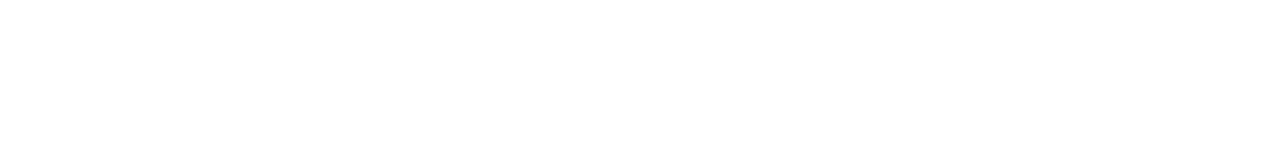
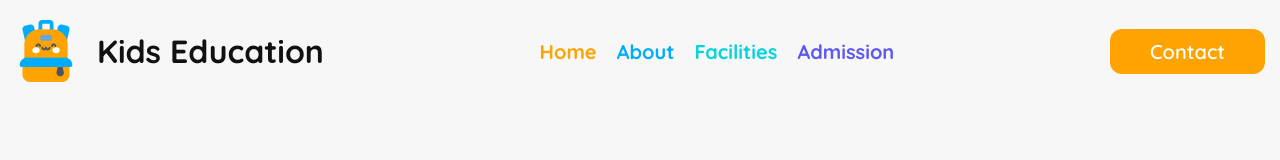
Before and after one commit to 4kamruzzaman/b11-assignment-2-repo, a plain HTML site: page index.html in a window 1280 px wide. Drawn offline with Linux system fonts and the light colour scheme.

Commit message:
add HTML structure and styles for Kids Education website

```diff
--- a/DEMO FILES/css/style.css
+++ /dev/null
@@ -1,5 +0,0 @@
-* {
-    margin: 0;
-    padding: 0;
-    box-sizing: border-box;
-}
--- /dev/null
+++ b/css/style.css
@@ -0,0 +1,139 @@
+:root {
+    --black: #111111;
+    --orange: #FEA301;
+    --blue: #01ACFD;
+    --cyan: #05D4DF;
+    --purple: #5D58EF;
+    --white: #ffffff;
+    --bgcolor: #F7F7F7;
+}
+
+* {
+    margin: 0;
+    padding: 0;
+    border: 0;
+    outline: 0;
+    text-decoration: none;
+    box-sizing: border-box;
+}
+
+body {
+    font-family: 'Quicksand', serif;
+    font-optical-sizing: auto;
+    font-weight: 400;
+    font-style: normal;
+    font-size: 20px;
+    background-color: var(--bgcolor);
+}
+
+button {
+    font-family: 'Quicksand', serif;
+    cursor: pointer;
+}
+
+.black {
+    color: var(--black);
+}
+
+.orange {
+    color: var(--orange);
+}
+
+.blue {
+    color: var(--blue);
+}
+
+.cyan {
+    color: var(--cyan);
+}
+
+.purple {
+    color: var(--purple);
+}
+
+.raleway-font {
+    font-family: 'Raleway', sans-serif;
+    font-optical-sizing: auto;
+    font-weight: 500;
+    font-style: normal;
+}
+
+.container {
+    max-width: calc(1290px - 40px);
+    margin: 0 auto;
+}
+
+/* Navbar */
+
+nav {
+    display: flex;
+    justify-content: space-between;
+    align-items: center;
+    padding: 20px 0;
+    margin-bottom: 20px;
+}
+
+.logo, nav ul {
+    display: flex;
+    justify-content: space-between;
+    align-items: center;
+}
+
+nav ul li {
+    margin: 0 10px;
+    font-weight: 700;
+    list-style: none;
+}
+
+nav img {
+    width: 62px;
+    height: 62px;
+    margin-right: 20px;
+}
+
+.navtitle {
+    font-size: 32px;
+    font-weight: 700;
+    color: var(--black);
+    line-height: 30px;
+}
+
+.contactbtn {
+    background-color: var(--orange);
+    color: var(--white);
+    padding: 10px 40px;
+    border-radius: 12px;
+    font-weight: 600;
+    font-size: 20px;
+}
+.contactbtn:hover {
+    background-color: var(--blue);
+}
+
+/* Extra small devices (portrait phones, less than 576px) */
+@media (max-width: 575.98px) {}
+
+/* Small devices (landscape phones, 576px and up) */
+@media (min-width: 576px) and (max-width: 767.98px) {
+    .sitesflex li {
+        width: calc(100% - 14px);
+    }
+}
+
+/* Medium devices (tablets, 768px and up) */
+@media (min-width: 768px) and (max-width: 991.98px) {}
+
+/* Large devices (desktops, 992px and up) */
+@media (min-width: 992px) and (max-width: 1199.98px) {}
+
+/* Extra large devices (large desktops, 1200px and up) */
+@media (min-width: 1200px) and (max-width: 1920px) {}
+
+/* Extra largerXX devices (large desktops, 1921px and up) */
+/*
+@media (min-width: 1921px) {
+    .container {
+        max-width: calc(1920px - 40px);
+    }
+}
+*/
--- a/index.html
+++ b/index.html
@@ -3,9 +3,38 @@
 <head>
     <meta charset="UTF-8">
     <meta name="viewport" content="width=device-width, initial-scale=1.0">
-    <title>Document</title>
+    <link rel="shortcut icon" href="assets/logo.png" type="image/x-icon">
+    <title>Kids Education - Batch 11 Assignment 2</title>
+    <link rel="preconnect" href="https://fonts.googleapis.com">
+    <link rel="preconnect" href="https://fonts.gstatic.com" crossorigin>
+    <link href="https://fonts.googleapis.com/css2?family=Quicksand:wght@300..700&display=swap" rel="stylesheet">
+    <link href="https://fonts.googleapis.com/css2?family=Raleway:ital,wght@0,500;1,500&display=swap" rel="stylesheet">
+    <link rel="stylesheet" href="css/style.css">
+    <link rel="stylesheet" href="https://cdnjs.cloudflare.com/ajax/libs/font-awesome/5.15.4/css/all.min.css">
 </head>
 <body>
+    <header>
+        <nav class="container">
+            <div class="logo">
+                <img src="assets/logo.png" alt="Kids Education">
+            <div class="navtitle">
+                Kids Education
+            </div>
+            </div>
+            <ul>
+                <li><a class="orange" href="#">Home</a></li>
+                <li><a class="blue" href="#">About</a></li>
+                <li><a class="cyan" href="#">Facilities</a></li>
+                <li><a class="purple" href="#">Admission</a></li>
+            </ul>
+            <div>
+                <button class="contactbtn">Contact</button>
+            </div>
+        </nav>
+    </header>
 
+    <main></main>
+
+    <footer></footer>
 </body>
 </html>
```
Also changed, not shown: assets/bg.png (renamed from DEMO FILES/assets/bg.png), assets/dribble.png (renamed from DEMO FILES/assets/dribble.png), assets/elementary.png (renamed from DEMO FILES/assets/elementary.png), assets/fb.png (renamed from DEMO FILES/assets/fb.png), assets/google+.png (renamed from DEMO FILES/assets/google+.png), assets/hero-kids.png (renamed from DEMO FILES/assets/hero-kids.png), assets/kinder.png (renamed from DEMO FILES/assets/kinder.png), assets/logo.png (renamed from DEMO FILES/assets/logo.png), assets/middle.png (renamed from DEMO FILES/assets/middle.png), assets/story-1.png (renamed from DEMO FILES/assets/story-1.png), assets/story-2.png (renamed from DEMO FILES/assets/story-2.png), assets/story-3.png (renamed from DEMO FILES/assets/story-3.png), assets/story-4.png (renamed from DEMO FILES/assets/story-4.png), assets/story-5.png (renamed from DEMO FILES/assets/story-5.png), 1 more files.
